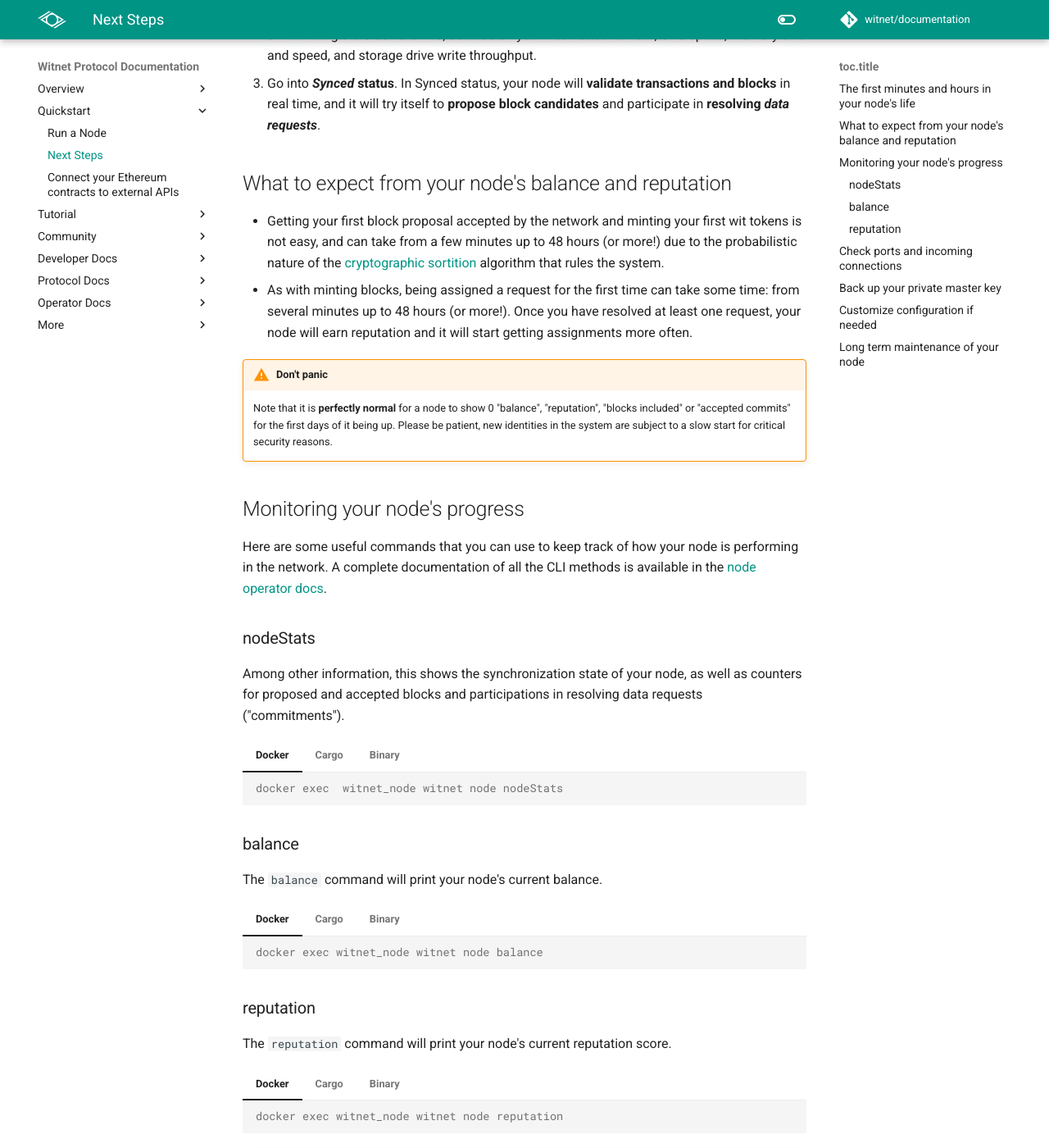
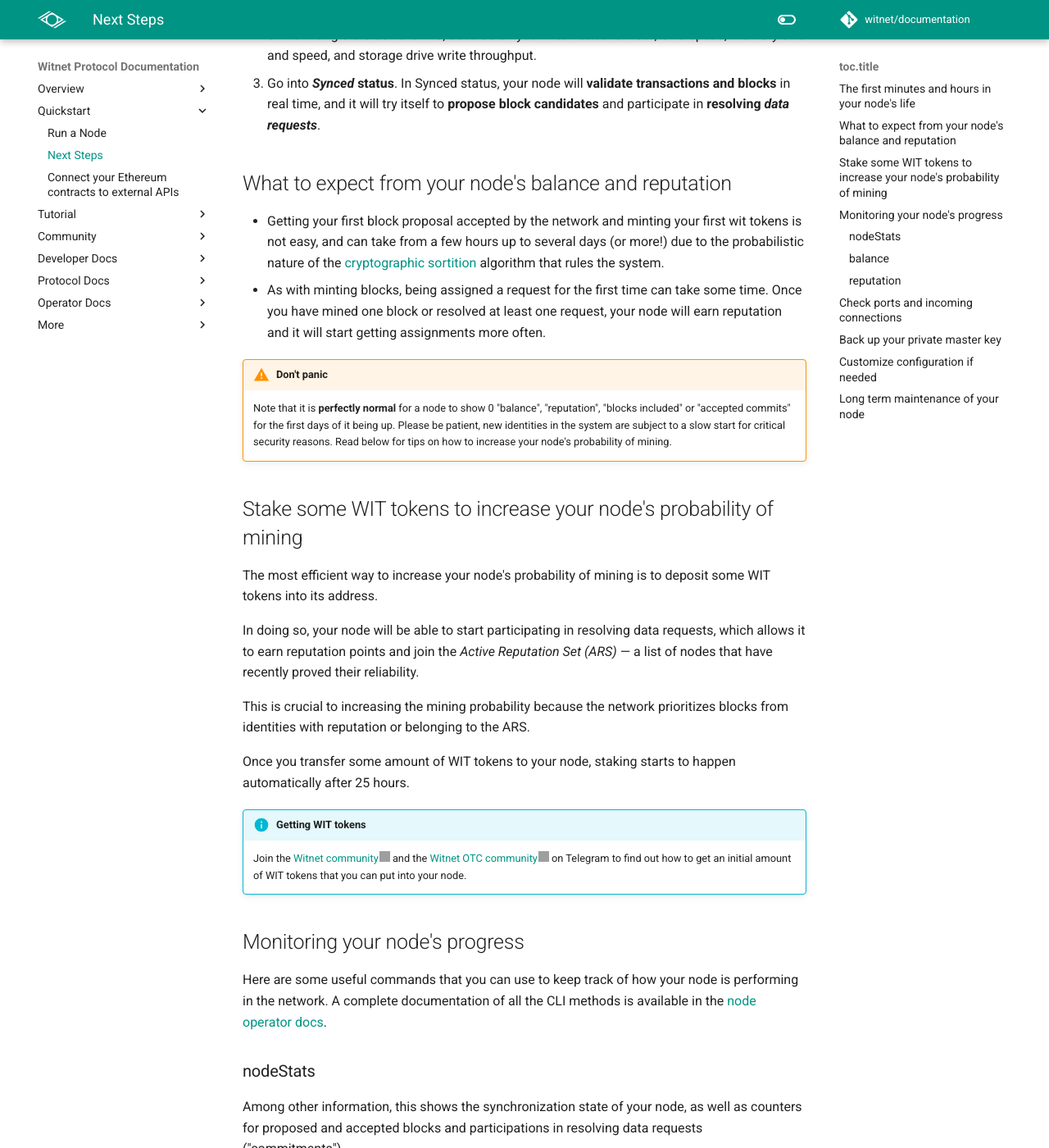
Before and after one commit to witnet/documentation, an MkDocs documentation site: the page built from docs/try/next-steps.md, in a window 1280 px wide and 1400 px high, scrolled down 353 px. Shown: the whole window at 82% size. Built offline with MkDocs 1.6.1 and Material for MkDocs 9.7.7, drawn with Linux system fonts in a browser that asks for light colours; comment, search, counter and statistics services are not loaded; grey boxes are pictures that could not be loaded.

Commit message:
feat(next-steps): add info about staking

```diff
--- a/docs/try/next-steps.md
+++ b/docs/try/next-steps.md
@@ -10,12 +10,33 @@ As soon as the `witnet_node` container is up, it will do the following things in
 
 ## What to expect from your node's balance and reputation
 
-- Getting your first block proposal accepted by the network and minting your first wit tokens is not easy, and can take from a few minutes up to 48 hours (or more!) due to the probabilistic nature of the [cryptographic sortition] algorithm that rules the system.
-- As with minting blocks, being assigned a request for the first time can take some time: from several minutes up to 48 hours (or more!). Once you have resolved at least one request, your node will earn reputation and it will start getting assignments more often.
+- Getting your first block proposal accepted by the network and minting your first wit tokens is not easy, and can
+take from a few hours up to several days (or more!) due to the probabilistic nature of the [cryptographic sortition]
+algorithm that rules the system.
+- As with minting blocks, being assigned a request for the first time can take some time. Once you have mined one block
+or resolved at least one request, your node will earn reputation and it will start getting assignments more often.
 
 !!! warning "Don't panic"
     Note that it is **perfectly normal** for a node to show 0 "balance", "reputation", "blocks included" or "accepted commits" for the first days of it being up.
     Please be patient, new identities in the system are subject to a slow start for critical security reasons.
+    Read below for tips on how to increase your node's probability of mining.
+
+## Stake some WIT tokens to increase your node's probability of mining
+
+The most efficient way to increase your node's probability of mining is to deposit some WIT tokens into its address.
+
+In doing so, your node will be able to start participating in resolving data requests, which allows it to earn
+reputation points and join the _Active Reputation Set (ARS)_ — a list of nodes that have recently proved their
+reliability.
+
+This is crucial to increasing the mining probability because the network prioritizes blocks from identities with
+reputation or belonging to the ARS.
+
+Once you transfer some amount of WIT tokens to your node, staking starts to happen automatically after 25 hours.
+
+!!! info "Getting WIT tokens"
+    Join the [Witnet community][Telegram] and the [Witnet OTC community][OTC] on Telegram to find out how to get an
+    initial amount of WIT tokens that you can put into your node.
 
 ## Monitoring your node's progress
 
@@ -251,3 +272,4 @@ There are some operations that are recommended from time to time to make sure yo
 [Discord]: https://discord.gg/X4uurfP
 [Telegram]: https://t.me/witnetio
 [port-test]: https://www.yougetsignal.com/tools/open-ports/
+[OTC]: https://t.me/witnet_market
```
